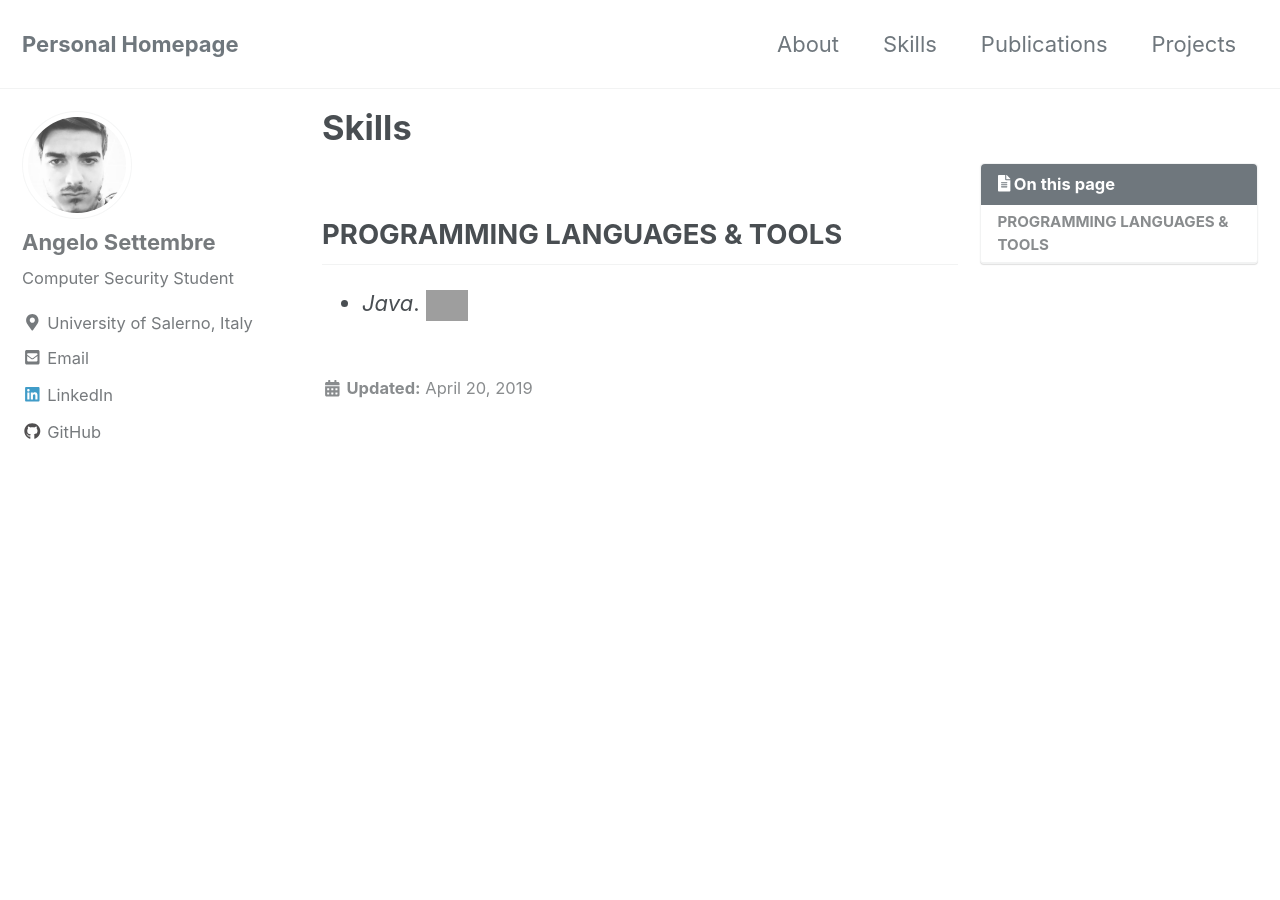
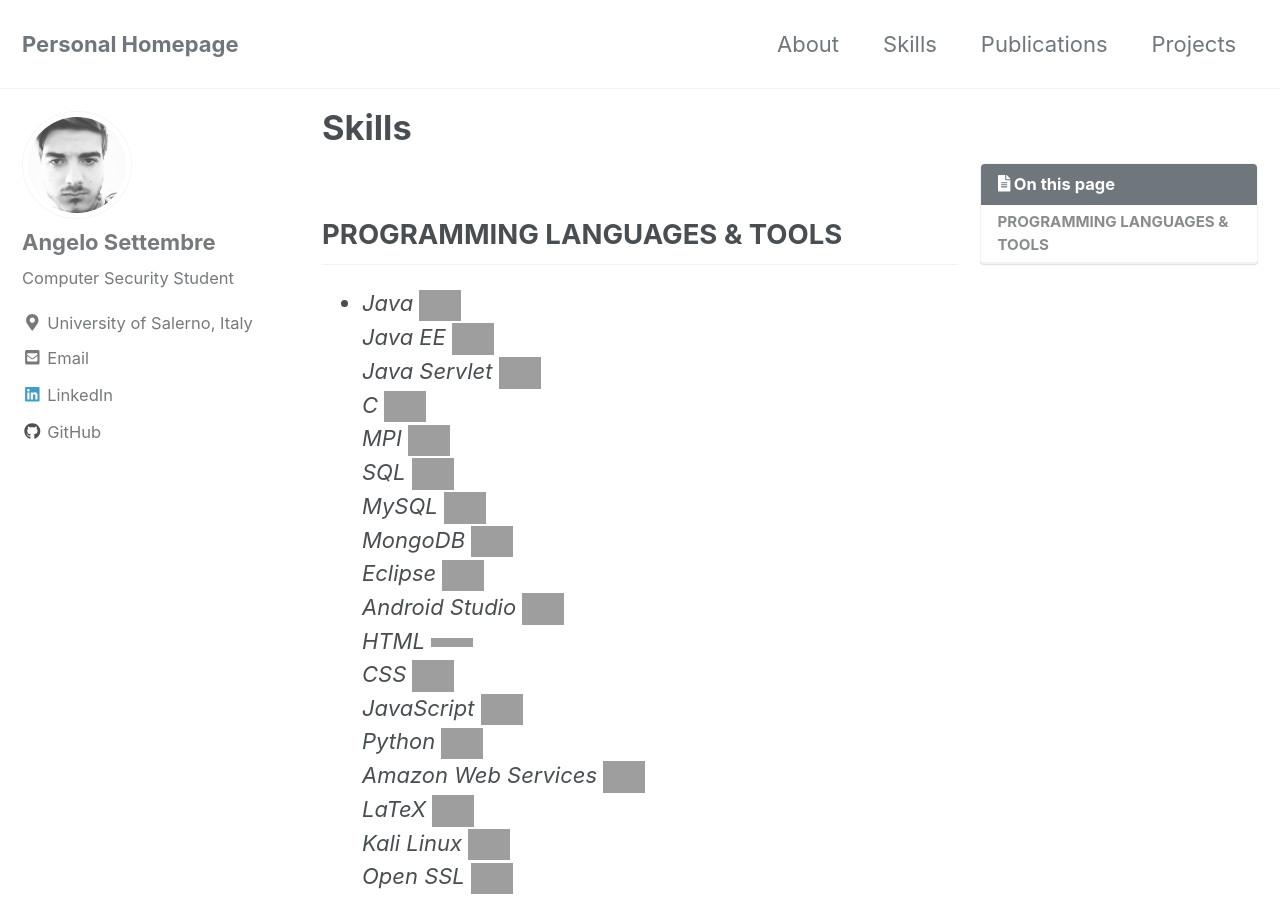
Before and after one commit to angelosettembre/angelosettembre.github.io, a Jekyll site: the page built from _pages/skills.md, in a window 1280 px wide and 900 px high. Built offline with Jekyll 4.4.1, drawn with Linux system fonts in a browser that asks for light colours; cached includes are drawn as plain includes; nearby versions of some CDN libraries; grey boxes are pictures that could not be loaded.

Commit message:
init skills

```diff
--- a/_pages/skills.md
+++ b/_pages/skills.md
@@ -30,9 +30,59 @@ span.r {
 
 <ul>
 	<li>
-		<span class="c">Java</span>.
-    <img src="https://upload.wikimedia.org/wikipedia/it/2/2e/Java_Logo.svg" width="42" height="42">
-    <br>
-
+		<span class="c">Java</span>
+    		<img src="https://upload.wikimedia.org/wikipedia/it/2/2e/Java_Logo.svg" width="42" height="42">
+    		<br>
+		<span class="c">Java EE</span>
+    		<img src="https://agoncal.files.wordpress.com/2014/05/java_ee_logo_vert_v2.png" width="42" height="42">
+    		<br>
+		<span class="c">Java Servlet</span>
+    		<img src="http://10minbasics.com/wp-content/uploads/2016/03/servlets-logo.png" width="42" height="42">
+    		<br>
+		<span class="c">C</span>
+    		<img src="https://png.icons8.com/color/1600/c-programming" width="42" height="42">
+    		<br>
+		<span class="c">MPI</span>
+    		<img src="https://6lli539m39y3hpkelqsm3c2fg-wpengine.netdna-ssl.com/wp-content/uploads/2017/05/MPIlogo2.gif" width="42" height="42">
+    		<br>
+		<span class="c">SQL</span>
+    		<img src="https://banner2.kisspng.com/20180526/oqt/kisspng-microsoft-sql-server-mysql-database-logo-5b098c6ebad6d7.7316225815273524307653.jpg" width="42" height="42">
+    		<br>
+		<span class="c">MySQL</span>
+    		<img src="https://seeklogo.net/wp-content/uploads/2017/05/mysql-logo.png" width="42" height="42">
+    		<br>
+		<span class="c">MongoDB</span>
+    		<img src="https://webassets.mongodb.com/_com_assets/cms/mongodb-logo-rgb-j6w271g1xn.jpg" width="42" height="42">
+    		<br>
+		<span class="c">Eclipse</span>
+    		<img src="https://www.eclipse.org/artwork/images/v2/logo-800x188.png" width="42" height="42">
+    		<br>
+		<span class="c">Android Studio</span>
+    		<img src="https://upload.wikimedia.org/wikipedia/commons/3/34/Android_Studio_icon.svg" width="42" height="42">
+    		<br>
+		<span class="c">HTML</span>
+    		<img src="https://logos-download.com/wp-content/uploads/2017/07/HTML5_badge.png" width="42" height="42">
+    		<br>
+		<span class="c">CSS</span>
+    		<img src="http://www.associazioneincanto.it/wp-content/uploads/2016/03/css-logo.png" width="42" height="42">
+    		<br>
+		<span class="c">JavaScript</span>
+    		<img src="https://seeklogo.com/images/J/javascript-logo-8892AEFCAC-seeklogo.com.png" width="42" height="42">
+    		<br>
+		<span class="c">Python</span>
+    		<img src="https://www.python.org/static/community_logos/python-logo-generic.svg" width="42" height="42">
+    		<br>
+		<span class="c">Amazon Web Services</span>
+    		<img src="https://it.wikipedia.org/wiki/Amazon_Web_Services#/media/File:Amazon_Web_Services_Logo.svg" width="42" height="42">
+    		<br>
+		<span class="c">LaTeX</span>
+    		<img src="https://i.stack.imgur.com/zHFFO.png" width="42" height="42">
+    		<br>
+		<span class="c">Kali Linux</span>
+    		<img src="https://ih1.redbubble.net/image.330661891.3438/flat,550x550,075,f.jpg" width="42" height="42">
+    		<br>
+		<span class="c">Open SSL</span>
+    		<img src="https://developer.akamai.com/sites/default/files/styles/blog_featured_image/public/2018-08/open%20ssl_0.png?itok=TSQaWD03" width="42" height="42">
+    		<br>
 	</li>
 </ul>
```
